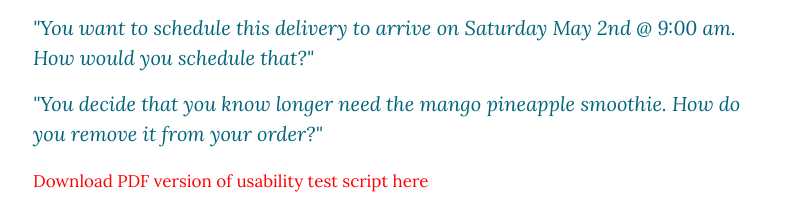
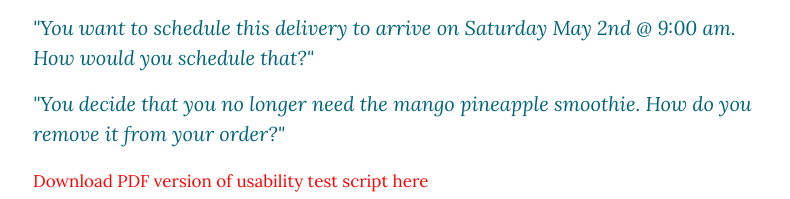
Before and after one commit to apdonaghy/user-science-journal, a plain HTML site: page post3.html in a window 1280 px wide. Shown: the part 2221-2420 px from the top of the page, without its empty margins (242-1032 px from the left). Drawn offline with nearby package versions, Linux system fonts and the light colour scheme.

Commit message:
fixed typo in script

```diff
--- a/post3.html
+++ b/post3.html
@@ -198,7 +198,7 @@
                 that?"
               </blockquote>
               <blockquote class="blockquote">
-                "You decide that you know longer need the mango pineapple smoothie. How do you remove it from your
+                "You decide that you no longer need the mango pineapple smoothie. How do you remove it from your
                 order?"
               </blockquote>
               <a style="color:red; font-size:.85em;" href="img/Doordash usability test sctipt.pdf" download>Download PDF version of usability test script
```
Also changed, not shown: post4.html (+1 -1 lines).
